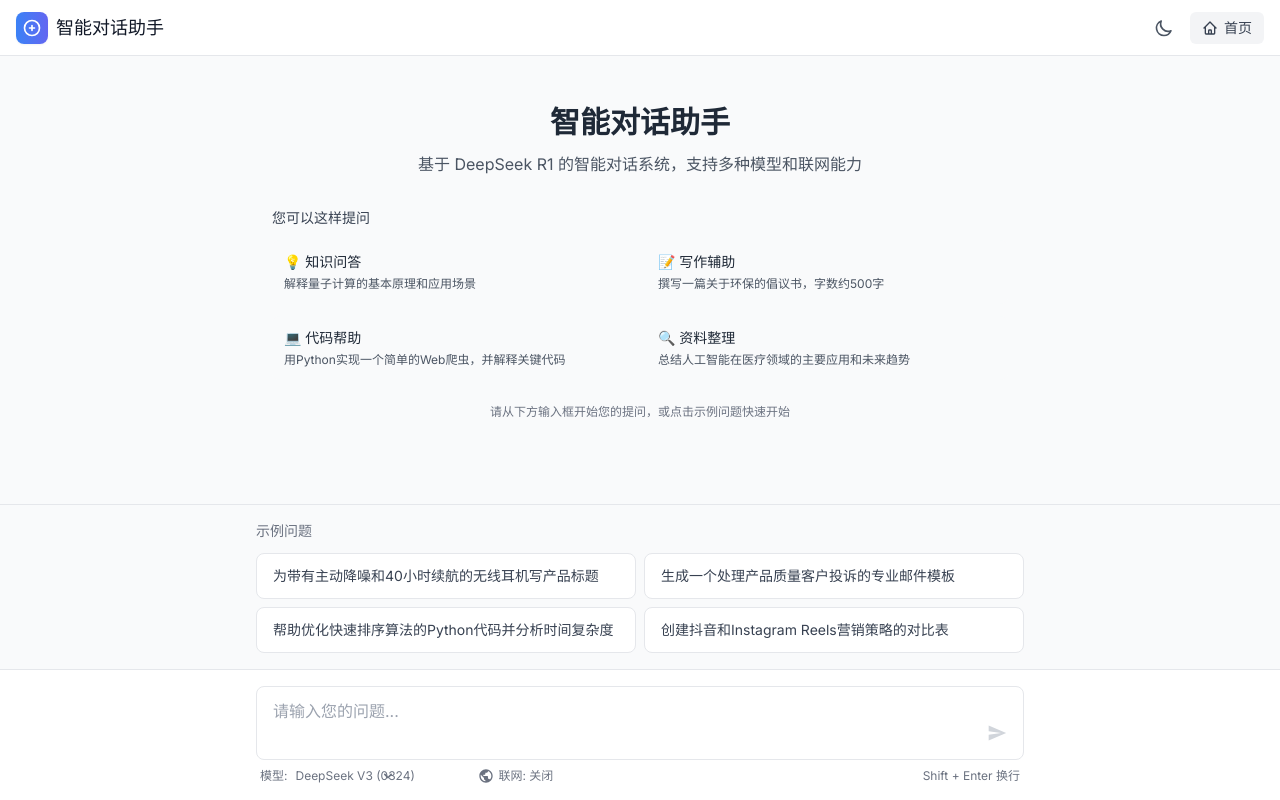
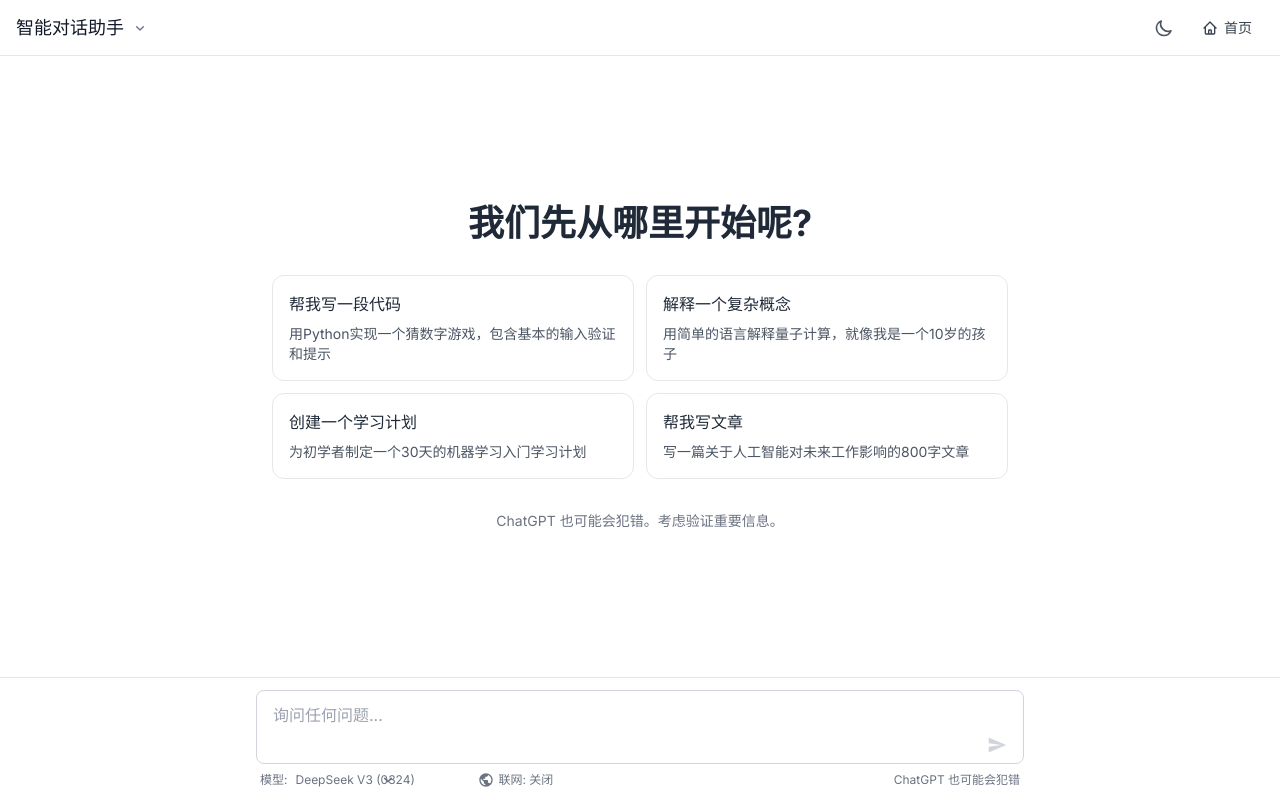
Before and after one commit to Stuart-0728/deepseek-r1-edge, a Next.js app: page / in a window 1280 px wide. Built offline with nearby package versions, Linux system fonts and the light colour scheme.

Commit message:
完全仿照ChatGPT的界面设计风格

```diff
--- a/app/globals.css
+++ b/app/globals.css
@@ -3,40 +3,40 @@
 @tailwind utilities;
 
 :root {
-  --foreground: 222.2 84% 4.9%;
+  --foreground: 0 0% 0%;
   --background: 0 0% 100%;
-  --primary: 221.2 83.2% 53.3%;
-  --primary-foreground: 210 40% 98%;
-  --secondary: 210 40% 96.1%;
-  --secondary-foreground: 222.2 47.4% 11.2%;
-  --muted: 210 40% 96.1%;
-  --muted-foreground: 215.4 16.3% 46.9%;
-  --accent: 210 40% 96.1%;
-  --accent-foreground: 222.2 47.4% 11.2%;
-  --destructive: 0 84.2% 60.2%;
-  --destructive-foreground: 210 40% 98%;
-  --border: 214.3 31.8% 91.4%;
-  --input: 214.3 31.8% 91.4%;
-  --ring: 221.2 83.2% 53.3%;
+  --primary: 142 76% 36%;
+  --primary-foreground: 0 0% 100%;
+  --secondary: 0 0% 96%;
+  --secondary-foreground: 0 0% 9%;
+  --muted: 0 0% 96%;
+  --muted-foreground: 0 0% 45%;
+  --accent: 0 0% 96%;
+  --accent-foreground: 0 0% 9%;
+  --destructive: 0 84% 60%;
+  --destructive-foreground: 0 0% 100%;
+  --border: 0 0% 90%;
+  --input: 0 0% 90%;
+  --ring: 142 76% 36%;
   --radius: 0.5rem;
 }
 
 .dark {
-  --foreground: 210 40% 98%;
-  --background: 222.2 84% 4.9%;
-  --primary: 217.2 91.2% 59.8%;
-  --primary-foreground: 222.2 47.4% 11.2%;
-  --secondary: 217.2 32.6% 17.5%;
-  --secondary-foreground: 210 40% 98%;
-  --muted: 217.2 32.6% 17.5%;
-  --muted-foreground: 215 20.2% 65.1%;
-  --accent: 217.2 32.6% 17.5%;
-  --accent-foreground: 210 40% 98%;
+  --foreground: 0 0% 100%;
+  --background: 0 0% 3.9%;
+  --primary: 142 70% 50%;
+  --primary-foreground: 0 0% 100%;
+  --secondary: 0 0% 14.9%;
+  --secondary-foreground: 0 0% 98%;
+  --muted: 0 0% 14.9%;
+  --muted-foreground: 0 0% 63.9%;
+  --accent: 0 0% 14.9%;
+  --accent-foreground: 0 0% 98%;
   --destructive: 0 62.8% 30.6%;
-  --destructive-foreground: 210 40% 98%;
-  --border: 217.2 32.6% 17.5%;
-  --input: 217.2 32.6% 17.5%;
-  --ring: 224.3 76.5% 48%;
+  --destructive-foreground: 0 0% 98%;
+  --border: 0 0% 14.9%;
+  --input: 0 0% 14.9%;
+  --ring: 142 70% 50%;
 }
 
 @layer base {
@@ -91,7 +91,7 @@
 
 /* 代码块样式 */
 pre {
-  @apply bg-gray-100 dark:bg-gray-800 rounded-md p-3 my-2 overflow-x-auto;
+  @apply bg-gray-50 dark:bg-gray-800 rounded-md p-3 my-2 overflow-x-auto;
 }
 
 code {
--- a/app/page.tsx
+++ b/app/page.tsx
@@ -94,7 +94,7 @@ export default function Home() {
         '帮助优化快速排序算法的Python代码并分析时间复杂度',
       'Create a comparison table of marketing strategies between TikTok and Instagram Reels':
         '创建抖音和Instagram Reels营销策略的对比表',
-      'Type a message...': '请输入您的问题...',
+      'Type a message...': '询问任何问题...',
       'Network: On': '联网: 开启',
       'Network: Off': '联网: 关闭',
       'References': '参考资料',
@@ -424,34 +424,24 @@ export default function Home() {
 
   return (
     isClient && (
-      <div className="flex flex-col h-screen bg-gray-50 dark:bg-gray-900">
-        {/* 侧边栏 */}
-        <div className="flex h-full">
-          {/* 主内容区 */}
-          <div className="flex-1 flex flex-col h-full max-w-full">
+      <div className="flex flex-col h-screen bg-white dark:bg-gray-800">
         {/* 顶部导航栏 */}
-            <header className="sticky top-0 z-40 flex items-center justify-between h-14 px-4 border-b border-gray-200 dark:border-gray-800 bg-white dark:bg-gray-900">
-              <div className="flex items-center space-x-2">
-                <a
-                  href="https://cqaibase.cn"
-                  target="_blank"
-                  rel="noopener noreferrer"
-                  className="flex items-center"
-                >
-                  <div className="w-8 h-8 bg-gradient-to-r from-blue-500 to-indigo-500 rounded-lg flex items-center justify-center shadow-sm">
-                    <svg className="w-5 h-5 text-white" viewBox="0 0 24 24" fill="none" xmlns="http://www.w3.org/2000/svg">
-                      <path d="M9 12H15M12 9V15M21 12C21 16.9706 16.9706 21 12 21C7.02944 21 3 16.9706 3 12C3 7.02944 7.02944 3 12 3C16.9706 3 21 7.02944 21 12Z"
-                        stroke="currentColor" strokeWidth="2" strokeLinecap="round" strokeLinejoin="round"/>
+        <header className="sticky top-0 z-40 flex items-center justify-between h-14 px-4 border-b border-gray-200 dark:border-gray-700 bg-white dark:bg-gray-800">
+          <div className="flex items-center">
+            <div className="flex items-center">
+              <h1 className="text-lg font-medium flex items-center">
+                <span className="mr-2">智能对话助手</span>
+                <svg className="w-4 h-4 text-gray-500" viewBox="0 0 24 24" fill="none">
+                  <path d="M7 10L12 15L17 10" stroke="currentColor" strokeWidth="2" strokeLinecap="round" strokeLinejoin="round"/>
                 </svg>
+              </h1>
             </div>
-                  <span className="ml-2 text-lg font-medium">智能对话助手</span>
-                </a>
           </div>
 
           <div className="flex items-center space-x-2">
             <button
               onClick={() => setIsDarkMode(!isDarkMode)}
-                  className="p-2 rounded-lg hover:bg-gray-100 dark:hover:bg-gray-800 transition-colors"
+              className="p-2 rounded-md hover:bg-gray-100 dark:hover:bg-gray-700 transition-colors"
               aria-label={isDarkMode ? "切换到亮色模式" : "切换到暗色模式"}
             >
               {isDarkMode ? (
@@ -469,7 +459,7 @@ export default function Home() {
               href="https://cqaibase.cn"
               target="_blank"
               rel="noopener noreferrer"
-                  className="flex items-center px-3 py-1.5 text-sm font-medium rounded-md bg-gray-100 text-gray-700 dark:bg-gray-800 dark:text-gray-300 hover:bg-gray-200 dark:hover:bg-gray-700 transition-colors"
+              className="flex items-center px-3 py-1.5 text-sm font-medium rounded-md text-gray-700 dark:text-gray-300 hover:bg-gray-100 dark:hover:bg-gray-700 transition-colors"
             >
               <svg className="w-4 h-4 mr-1.5" fill="none" stroke="currentColor" viewBox="0 0 24 24">
                 <path strokeLinecap="round" strokeLinejoin="round" strokeWidth="2" d="M3 12l2-2m0 0l7-7 7 7M5 10v10a1 1 0 001 1h3m10-11l2 2m-2-2v10a1 1 0 01-1 1h-3m-6 0a1 1 0 001-1v-4a1 1 0 011-1h2a1 1 0 011 1v4a1 1 0 001 1m-6 0h6" />
@@ -482,10 +472,14 @@ export default function Home() {
         {/* 主聊天区域 */}
         <main className="flex-1 overflow-hidden relative">
           {/* 欢迎信息 */}
-              <WelcomeMessage show={showKeywords && messages.length === 0} t={t} />
+          {showKeywords && messages.length === 0 && (
+            <div className="h-full flex flex-col items-center justify-center">
+              <WelcomeMessage show={true} t={t} />
+            </div>
+          )}
 
           {/* 消息列表 */}
-              <div className="h-[calc(100vh-13rem)] overflow-hidden">
+          <div className={`h-full overflow-hidden ${showKeywords && messages.length === 0 ? 'hidden' : 'block'}`}>
             <div
               ref={messageRef}
               className="h-full overflow-y-auto px-4 py-4 scrollbar-thin"
@@ -503,34 +497,11 @@ export default function Home() {
           </div>
         </main>
 
-            {/* 示例问题区域 */}
-            {showKeywords && messages.length === 0 && (
-              <div className="px-4 py-4 border-t border-gray-200 dark:border-gray-800">
-                <div className="max-w-3xl mx-auto">
-                  <h3 className="text-sm font-medium text-gray-500 dark:text-gray-400 mb-3">示例问题</h3>
-                  <div className="grid grid-cols-1 md:grid-cols-2 gap-2">
-                    {getDisplayButtons().map((button, index) => (
-                      <motion.button
-                        key={button.text}
-                        initial={{ opacity: 0 }}
-                        animate={{ opacity: 1 }}
-                        transition={{ duration: 0.3, delay: index * 0.1 }}
-                        onClick={() => handleKeywordClick(button.query)}
-                        className="text-left px-4 py-3 text-sm text-gray-700 dark:text-gray-200 bg-white dark:bg-gray-800 border border-gray-200 dark:border-gray-700 rounded-lg hover:bg-gray-50 dark:hover:bg-gray-750 transition-colors"
-                      >
-                        {button.text}
-                      </motion.button>
-                    ))}
-                  </div>
-                </div>
-              </div>
-            )}
-
         {/* 输入区域 */}
-            <div className="border-t border-gray-200 dark:border-gray-800 bg-white dark:bg-gray-900 px-4 py-4">
+        <div className="border-t border-gray-200 dark:border-gray-700 bg-white dark:bg-gray-800 px-4 py-3">
           <div className="max-w-3xl mx-auto">
             <form onSubmit={handleSubmit} className="relative">
-                  <div className="relative flex items-end bg-white dark:bg-gray-800 rounded-lg border border-gray-200 dark:border-gray-700 focus-within:ring-2 focus-within:ring-blue-500 dark:focus-within:ring-blue-500 focus-within:border-blue-500 dark:focus-within:border-blue-500">
+              <div className="relative flex items-end rounded-lg border border-gray-300 dark:border-gray-600 focus-within:ring-1 focus-within:ring-blue-500 dark:focus-within:ring-blue-500 focus-within:border-blue-500 dark:focus-within:border-blue-500">
                 <textarea
                   ref={textareaRef}
                   value={userInput}
@@ -553,6 +524,7 @@ export default function Home() {
                     }
                   }}
                 />
+                <div className="flex items-center pr-2">
                   <button
                     type={isStreaming ? 'button' : 'submit'}
                     onClick={isStreaming ? handleStopResponse : undefined}
@@ -560,13 +532,13 @@ export default function Home() {
                       (isLoading && !isStreaming) ||
                       (!userInput.trim() && !isStreaming)
                     }
-                      className={`flex-shrink-0 p-2 mr-2 mb-2 rounded-md transition-all duration-200 ${
+                    className={`p-2 rounded-md transition-colors ${
                       (isLoading && !isStreaming) ||
                       (!userInput.trim() && !isStreaming)
                         ? 'text-gray-300 dark:text-gray-600 cursor-not-allowed'
                         : isStreaming
                         ? 'text-red-500 hover:bg-red-50 dark:hover:bg-red-900/20'
-                          : 'text-blue-500 hover:bg-blue-50 dark:hover:bg-blue-900/20'
+                        : 'text-gray-500 dark:text-gray-300 hover:bg-gray-100 dark:hover:bg-gray-700'
                     }`}
                   >
                     {isStreaming ? (
@@ -587,6 +559,7 @@ export default function Home() {
                       </svg>
                     )}
                   </button>
+                </div>
               </div>
 
               <div className="flex items-center justify-between mt-2 text-xs text-gray-500 dark:text-gray-400 px-1">
@@ -626,15 +599,13 @@ export default function Home() {
                   </button>
                 </div>
                 <div>
-                      Shift + Enter 换行
+                  ChatGPT 也可能会犯错
                 </div>
               </div>
             </form>
           </div>
         </div>
       </div>
-        </div>
-      </div>
     )
   );
 }
--- a/components/WelcomeMessage.tsx
+++ b/components/WelcomeMessage.tsx
@@ -15,7 +15,7 @@ export const WelcomeMessage = ({
     show: {
       opacity: 1,
       transition: {
-        staggerChildren: 0.08,
+        staggerChildren: 0.05,
         delayChildren: 0.1
       }
     }
@@ -31,48 +31,73 @@ export const WelcomeMessage = ({
       initial="hidden"
       animate="show"
       variants={container}
-      className="max-w-3xl mx-auto px-4 py-8 md:py-12"
+      className="max-w-3xl mx-auto px-4 text-center"
     >
-      <motion.div variants={item} className="text-center mb-8">
-        <h1 className="text-2xl md:text-3xl font-bold text-gray-800 dark:text-gray-100 mb-3">
-          智能对话助手
-        </h1>
+      <motion.h1
+        variants={item}
+        className="text-4xl font-bold mb-8 text-gray-800 dark:text-gray-100"
+      >
+        我们先从哪里开始呢?
+      </motion.h1>
 
-        <p className="text-base text-gray-600 dark:text-gray-300">
-          基于 DeepSeek R1 的智能对话系统，支持多种模型和联网能力
-        </p>
-      </motion.div>
+      <motion.div
+        variants={item}
+        className="grid grid-cols-1 md:grid-cols-2 gap-3 mb-8"
+      >
+        <div
+          onClick={() => {}}
+          className="p-4 bg-white dark:bg-gray-700 rounded-xl border border-gray-200 dark:border-gray-600 hover:bg-gray-50 dark:hover:bg-gray-600 cursor-pointer text-left"
+        >
+          <h3 className="font-medium text-base mb-2 text-gray-800 dark:text-gray-100">
+            帮我写一段代码
+          </h3>
+          <p className="text-sm text-gray-600 dark:text-gray-300">
+            用Python实现一个猜数字游戏，包含基本的输入验证和提示
+          </p>
+        </div>
 
-      <motion.div variants={item} className="mb-6">
-        <h2 className="text-sm font-medium text-gray-700 dark:text-gray-300 mb-3">
-          您可以这样提问
-        </h2>
+        <div
+          onClick={() => {}}
+          className="p-4 bg-white dark:bg-gray-700 rounded-xl border border-gray-200 dark:border-gray-600 hover:bg-gray-50 dark:hover:bg-gray-600 cursor-pointer text-left"
+        >
+          <h3 className="font-medium text-base mb-2 text-gray-800 dark:text-gray-100">
+            解释一个复杂概念
+          </h3>
+          <p className="text-sm text-gray-600 dark:text-gray-300">
+            用简单的语言解释量子计算，就像我是一个10岁的孩子
+          </p>
+        </div>
 
-        <div className="grid grid-cols-1 md:grid-cols-2 gap-3">
-          <div className="p-3 bg-gray-50 dark:bg-gray-800/50 rounded-lg">
-            <div className="text-sm font-medium text-gray-800 dark:text-gray-200 mb-1">💡 知识问答</div>
-            <div className="text-xs text-gray-600 dark:text-gray-400">解释量子计算的基本原理和应用场景</div>
-          </div>
+        <div
+          onClick={() => {}}
+          className="p-4 bg-white dark:bg-gray-700 rounded-xl border border-gray-200 dark:border-gray-600 hover:bg-gray-50 dark:hover:bg-gray-600 cursor-pointer text-left"
+        >
+          <h3 className="font-medium text-base mb-2 text-gray-800 dark:text-gray-100">
+            创建一个学习计划
+          </h3>
+          <p className="text-sm text-gray-600 dark:text-gray-300">
+            为初学者制定一个30天的机器学习入门学习计划
+          </p>
+        </div>
 
-          <div className="p-3 bg-gray-50 dark:bg-gray-800/50 rounded-lg">
-            <div className="text-sm font-medium text-gray-800 dark:text-gray-200 mb-1">📝 写作辅助</div>
-            <div className="text-xs text-gray-600 dark:text-gray-400">撰写一篇关于环保的倡议书，字数约500字</div>
-          </div>
-
-          <div className="p-3 bg-gray-50 dark:bg-gray-800/50 rounded-lg">
-            <div className="text-sm font-medium text-gray-800 dark:text-gray-200 mb-1">💻 代码帮助</div>
-            <div className="text-xs text-gray-600 dark:text-gray-400">用Python实现一个简单的Web爬虫，并解释关键代码</div>
-          </div>
-
-          <div className="p-3 bg-gray-50 dark:bg-gray-800/50 rounded-lg">
-            <div className="text-sm font-medium text-gray-800 dark:text-gray-200 mb-1">🔍 资料整理</div>
-            <div className="text-xs text-gray-600 dark:text-gray-400">总结人工智能在医疗领域的主要应用和未来趋势</div>
-          </div>
+        <div
+          onClick={() => {}}
+          className="p-4 bg-white dark:bg-gray-700 rounded-xl border border-gray-200 dark:border-gray-600 hover:bg-gray-50 dark:hover:bg-gray-600 cursor-pointer text-left"
+        >
+          <h3 className="font-medium text-base mb-2 text-gray-800 dark:text-gray-100">
+            帮我写文章
+          </h3>
+          <p className="text-sm text-gray-600 dark:text-gray-300">
+            写一篇关于人工智能对未来工作影响的800字文章
+          </p>
         </div>
       </motion.div>
 
-      <motion.div variants={item} className="text-center text-xs text-gray-500 dark:text-gray-400">
-        请从下方输入框开始您的提问，或点击示例问题快速开始
+      <motion.div
+        variants={item}
+        className="text-sm text-gray-500 dark:text-gray-400"
+      >
+        ChatGPT 也可能会犯错。考虑验证重要信息。
       </motion.div>
     </motion.div>
   );
```
Also changed, not shown: components/MessageList.tsx (+10 -10 lines). Lines whose indentation alone changed are shown as unchanged.
